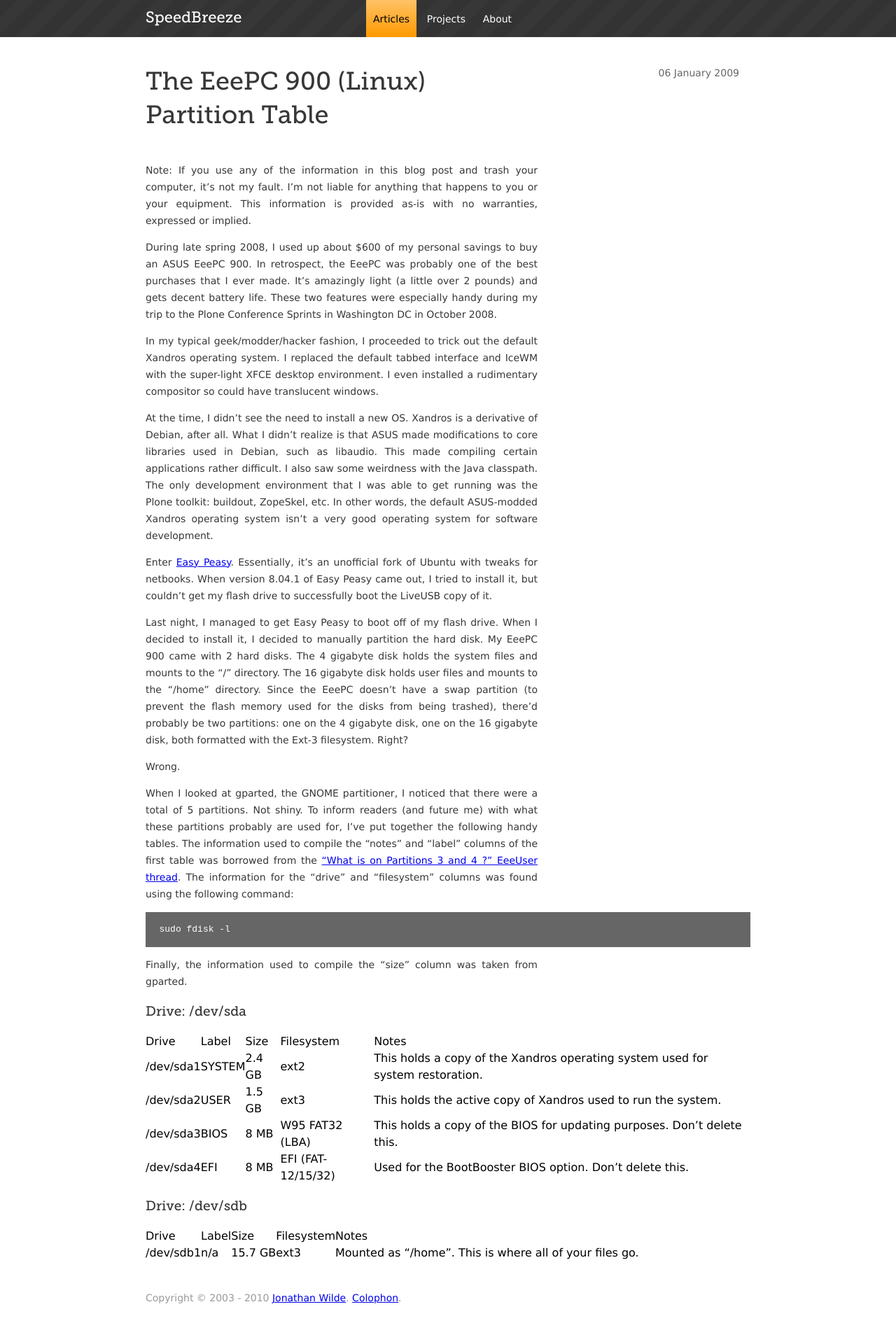
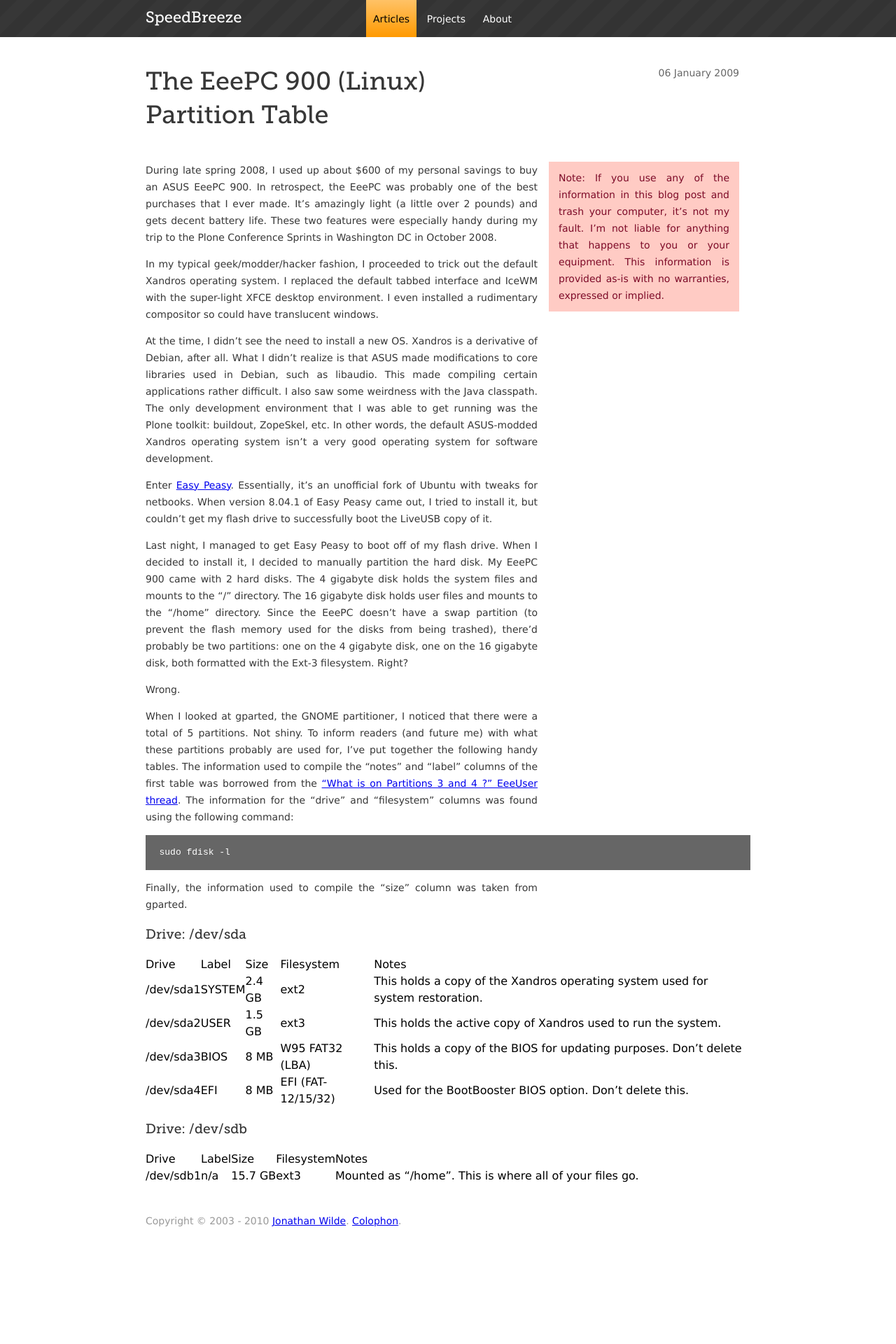
Before and after one commit to hellojwilde/hellojwilde.github.io, a Jekyll site: the page built from _posts/2009-01-06-the-eeepc-900-linux-partition-table.md, in a window 1280 px wide. Shown: the whole page at 70% size. Built offline with Jekyll 4.4.1, drawn with Linux system fonts in a browser that asks for light colours; after the commit the page ends 1810 px from its top, so only the background shows below that.

Commit message:
Applied margin notes.

```diff
--- a/_posts/2009-01-06-the-eeepc-900-linux-partition-table.md
+++ b/_posts/2009-01-06-the-eeepc-900-linux-partition-table.md
@@ -2,10 +2,12 @@
 layout: article
 title: The EeePC 900 (Linux) Partition Table
 ---
+<div class="warn" markdown="1">
 Note: If you use any of the information in this blog post and trash
 your computer, it's not my fault. I'm not liable for anything that
 happens to you or your equipment.  This information is provided as-is
 with no warranties, expressed or implied.
+</div>
 
 During late spring 2008, I used up about $600 of my personal savings to
 buy an ASUS EeePC 900.   In retrospect, the EeePC was probably one of
```
